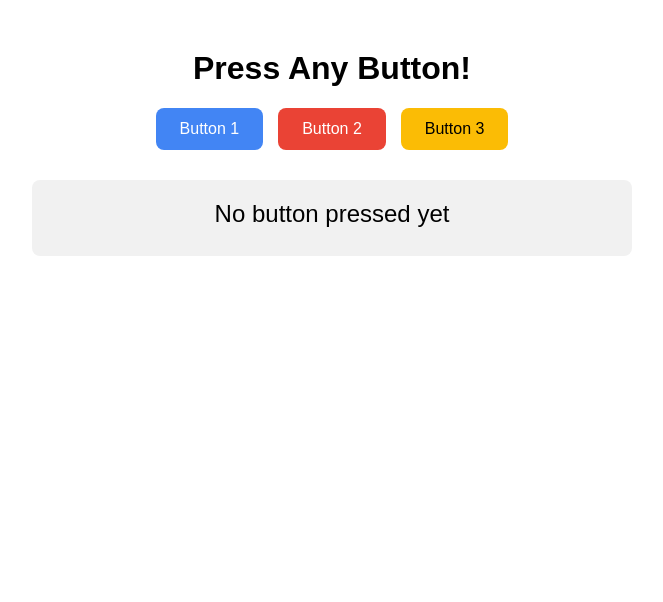
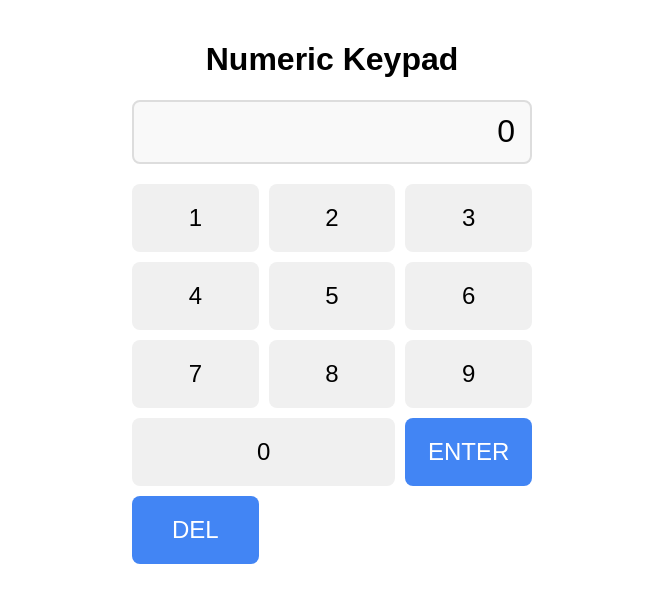
Before and after one commit to robloxgamer147/eatgo, a plain HTML site: page index.html in a window 1280 px wide. Shown: the whole page, without its empty margins (308-971 px from the left). Drawn offline with Linux system fonts and the light colour scheme; no server answers.

Commit message:
Update index.html

```diff
--- a/index.html
+++ b/index.html
@@ -1,60 +1,79 @@
 <!DOCTYPE html>
 <html>
 <head>
-    <title>Multi-Button Press Demo</title>
+    <title>Numeric Keypad</title>
     <style>
         body {
             font-family: Arial, sans-serif;
+            max-width: 400px;
+            margin: 0 auto;
+            padding: 20px;
             text-align: center;
-            margin-top: 50px;
-            max-width: 600px;
-            margin-left: auto;
-            margin-right: auto;
         }
-        .button-container {
+        #display {
+            font-size: 32px;
+            height: 60px;
+            border: 2px solid #ddd;
+            border-radius: 8px;
+            margin-bottom: 20px;
             display: flex;
-            gap: 15px;
-            justify-content: center;
-            margin-bottom: 30px;
+            align-items: center;
+            justify-content: flex-end;
+            padding: 0 15px;
+            background: #f9f9f9;
+        }
+        .keypad {
+            display: grid;
+            grid-template-columns: repeat(3, 1fr);
+            gap: 10px;
         }
         button {
-            padding: 12px 24px;
-            font-size: 16px;
+            font-size: 24px;
+            padding: 20px 0;
             border: none;
             border-radius: 8px;
             cursor: pointer;
-            transition: all 0.3s;
+            transition: all 0.2s;
         }
-        #btn1 { background: #4285F4; color: white; }
-        #btn2 { background: #EA4335; color: white; }
-        #btn3 { background: #FBBC05; color: black; }
-        button:hover { transform: scale(1.05); }
-        #status {
-            margin-top: 30px;
-            font-size: 24px;
-            min-height: 36px;
-            padding: 20px;
-            border-radius: 8px;
-            background: #f1f1f1;
+        button:active {
+            transform: scale(0.95);
+        }
+        .number {
+            background: #f0f0f0;
+        }
+        .action {
+            background: #4285F4;
+            color: white;
+        }
+        #zero {
+            grid-column: span 2;
         }
     </style>
 </head>
 <body>
-    <h1>Press Any Button!</h1>
+    <h1>Numeric Keypad</h1>
+    <div id="display">0</div>
 
-    <div class="button-container">
-        <button id="btn1">Button 1</button>
-        <button id="btn2">Button 2</button>
-        <button id="btn3">Button 3</button>
+    <div class="keypad">
+        <button class="number" onclick="pressKey('1')">1</button>
+        <button class="number" onclick="pressKey('2')">2</button>
+        <button class="number" onclick="pressKey('3')">3</button>
+        <button class="number" onclick="pressKey('4')">4</button>
+        <button class="number" onclick="pressKey('5')">5</button>
+        <button class="number" onclick="pressKey('6')">6</button>
+        <button class="number" onclick="pressKey('7')">7</button>
+        <button class="number" onclick="pressKey('8')">8</button>
+        <button class="number" onclick="pressKey('9')">9</button>
+        <button class="number" id="zero" onclick="pressKey('0')">0</button>
+        <button class="action" onclick="pressKey('Enter')">ENTER</button>
+        <button class="action" onclick="pressKey('Delete')">DEL</button>
     </div>
 
-    <div id="status">No button pressed yet</div>
-
-    <!-- Firebase SDK v9 -->
-    <script type="module">
-        import { initializeApp } from "https://www.gstatic.com/firebasejs/9.6.0/firebase-app.js";
-        import { getDatabase, ref, set, onValue } from "https://www.gstatic.com/firebasejs/9.6.0/firebase-database.js";
-
+    <!-- Firebase for real-time updates (YOUR CONFIG) -->
+    <script src="https://www.gstatic.com/firebasejs/8.10.0/firebase-app.js"></script>
+    <script src="https://www.gstatic.com/firebasejs/8.10.0/firebase-database.js"></script>
+    <script>
+        // YOUR FIREBASE CONFIG
         const firebaseConfig = {
             apiKey: "AIzaSyBvvrniUNsWoCzI4oNLXxWS70iyaXP8TC4",
             authDomain: "eatgo-c7193.firebaseapp.com",
@@ -65,41 +84,38 @@
             appId: "1:637516090331:web:96755a84703f8c67eaf5fe",
             measurementId: "G-1C1RR92Z0E"
         };
+        firebase.initializeApp(firebaseConfig);
+        const database = firebase.database();
 
-        const app = initializeApp(firebaseConfig);
-        const db = getDatabase(app);
+        let currentInput = "0";
 
-        // Button messages
-        const buttonMessages = {
-            btn1: "You pressed the BLUE button! 🌊",
-            btn2: "RED button activated! 🔥",
-            btn3: "YELLOW button clicked! ☀️"
-        };
+        function pressKey(key) {
+            if (key === 'Delete') {
+                currentInput = currentInput.slice(0, -1) || "0";
+            } else if (key === 'Enter') {
+                alert("Submitted: " + currentInput);
+                currentInput = "0";
+            } else {
+                currentInput = currentInput === "0" ? key : currentInput + key;
+            }
 
-        // Set up button click handlers
-        Object.keys(buttonMessages).forEach(btnId => {
-            document.getElementById(btnId).addEventListener("click", () => {
-                set(ref(db, 'lastPressed'), {
-                    button: btnId,
-                    message: buttonMessages[btnId],
-                    timestamp: Date.now()
-                });
+            // Update display locally
+            document.getElementById("display").textContent = currentInput;
+
+            // Sync with YOUR Firebase Realtime Database
+            database.ref('keypad').set({
+                value: currentInput,
+                lastPressed: key,
+                timestamp: Date.now()
             });
-        });
+        }
 
-        // Listen for changes
-        onValue(ref(db, 'lastPressed'), (snapshot) => {
+        // Listen for remote changes
+        database.ref('keypad').on('value', (snapshot) => {
             const data = snapshot.val();
             if (data) {
-                document.getElementById("status").textContent = data.message;
-
-                // Highlight the pressed button temporarily
-                const allButtons = document.querySelectorAll("button");
-                allButtons.forEach(btn => btn.style.opacity = "0.7");
-                document.getElementById(data.button).style.opacity = "1";
-                setTimeout(() => {
-                    allButtons.forEach(btn => btn.style.opacity = "1");
-                }, 1000);
+                currentInput = data.value;
+                document.getElementById("display").textContent = currentInput;
             }
         });
     </script>
```
